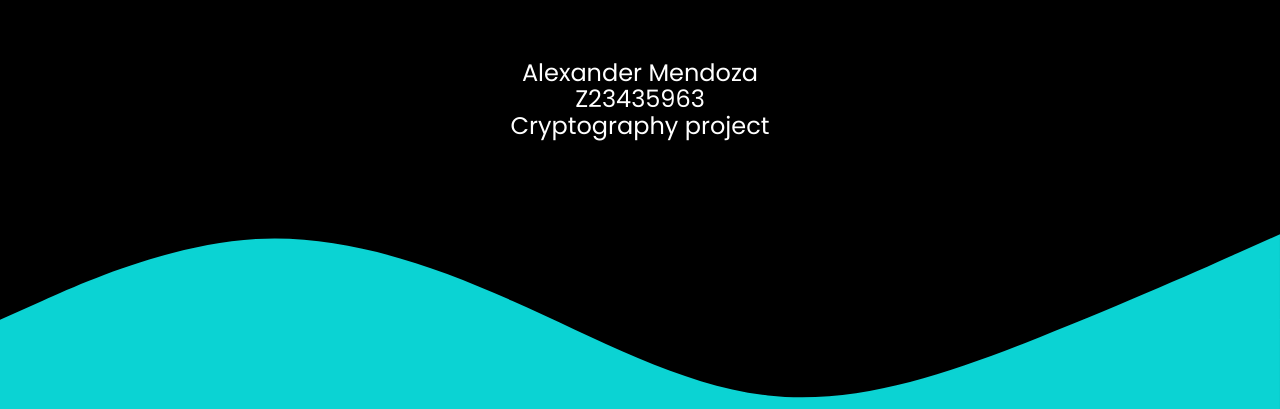
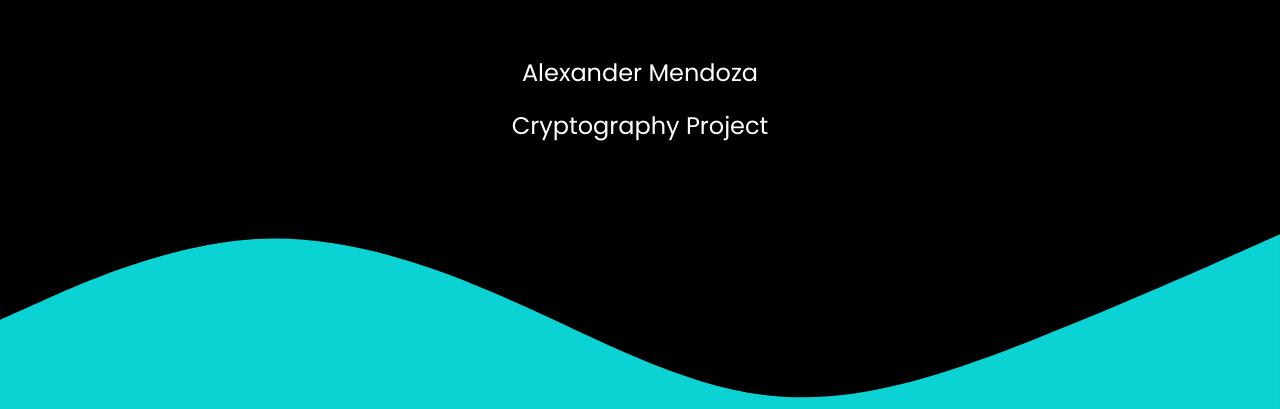
Before and after one commit to mendoska/cryptography-project, a website: page public/index.html in a window 1280 px wide. Shown: the top 409 px of the page. Drawn offline with nearby package versions, Linux system fonts and the light colour scheme.

Commit message:
updated read me + general clean up

```diff
--- a/public/index.html
+++ b/public/index.html
@@ -19,9 +19,9 @@
 <body>
 <div class ="curved upper">
     <br>    <br>    <br>
-<h3>Alexander Mendoza <br>
-    Z23435963<br>
-    Cryptography project
+<h3>Alexander Mendoza
+     <br><br>
+    Cryptography Project
 </h3>
     <svg xmlns="http://www.w3.org/2000/svg" viewBox="0 0 1440 300"><path fill="#0bd3d3" fill-opacity="1"
          d="M0,192L48,170.7C96,149,192,107,288,101.3C384,96,480,128,576,170.7C672,213,768,267,864,277.3C960,288,1056,256,1152,218.7C1248,181,1344,139,1392,117.3L1440,96L1440,320L1392,320C1344,320,1248,320,1152,320C1056,320,960,320,864,320C768,320,672,320,576,320C480,320,384,320,288,320C192,320,96,320,48,320L0,320Z"></path></svg>
```
Also changed, not shown: README.md, cryptography-demo.gif (added).
